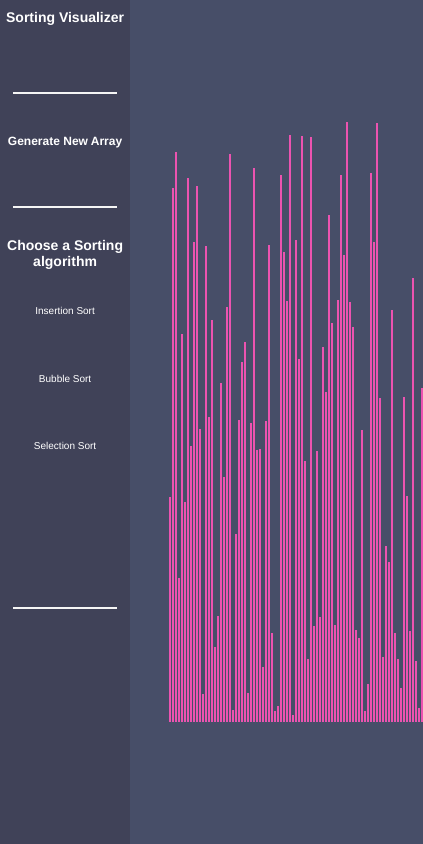
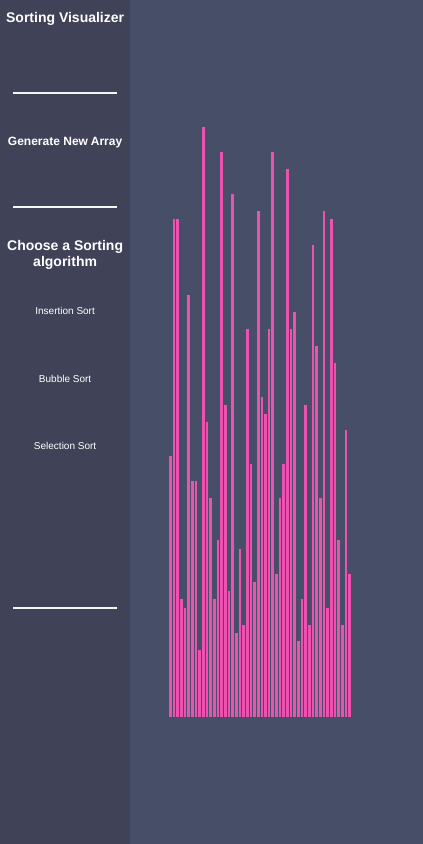
Before and after one commit to timurturut/SortingVisualizer, a React (Create React App) app: page / in a window 390 px wide. Shown: the whole page, 423 px wide, since content can reach past the window. Built offline with nearby package versions, Linux system fonts and the light colour scheme.

Commit message:
responsize for mobile

```diff
--- a/src/SortingVisualizer/SortingVisualizer.css
+++ b/src/SortingVisualizer/SortingVisualizer.css
@@ -11,7 +11,7 @@
     display: grid;
     width: 70%;
     grid-template-rows: 1fr;
-    grid-template-columns: repeat(85,1fr);
+    /* grid-template-columns: repeat(85,1fr); */
     justify-items: center;
     align-items: center;
     gap: 1px;
--- a/src/SortingVisualizer/SortingVisualizer.jsx
+++ b/src/SortingVisualizer/SortingVisualizer.jsx
@@ -9,7 +9,24 @@ export default function SortingVisualizer({selectedAlgorithm , sortButton , setS
     const SECONDARY_COLOR = '#FDE5EC'
     const THIRD_COLOR = '#FDE5EC';
     const FINAL_GREEN = '#6FE7DB';
-    const ARRAY_SIZE = 85;
+    const [arraySize, setArraySize] = useState(85);  // default size is 85
+
+
+    function getWindowWidth() {
+        return window.innerWidth;
+      }
+
+
+      useEffect(() => {
+        const width = getWindowWidth();
+
+        if (width < 499) {
+          // If the window width is less than 400 pixels, set the array size to 60.
+          const newSize = 50;
+          setArraySize(newSize);  // You'd need to create the `setArraySize` state updater function.
+        }
+      }, []);
+
 
 
     useEffect(() => {
@@ -58,12 +75,12 @@ export default function SortingVisualizer({selectedAlgorithm , sortButton , setS
             }
         }, 0); // You can adjust the delay if needed
 
-    }, [newArray]);
+    }, [newArray,arraySize]);
 
     function resetArray() {
         const newArray = [];
-        for (let i = 0; i < ARRAY_SIZE; i++) {
-            newArray.push(randomIntFromInterval(5, 600));
+        for (let i = 0; i < arraySize; i++) {
+            newArray.push(randomIntFromInterval(5, 75));
         }
         setArray(newArray);
     }
@@ -250,9 +267,9 @@ export default function SortingVisualizer({selectedAlgorithm , sortButton , setS
 
     return (
         <div className='leftContainer'>
-            <div className="arrayContainer"  style={{gridTemplateColumns: `repeat(${ARRAY_SIZE}, 1fr)`}}>
+            <div className="arrayContainer"  style={{gridTemplateColumns: `repeat(${arraySize}, 1fr)`}}>
                 {array.map((value, idx) => (
-                    <div  className="arrayBar" key={idx} style={{ height: value + 'px' }}>
+                    <div  className="arrayBar" key={idx} style={{ height: value + 'vh' }}>
                     </div>
                 ))}
             </div>
```
